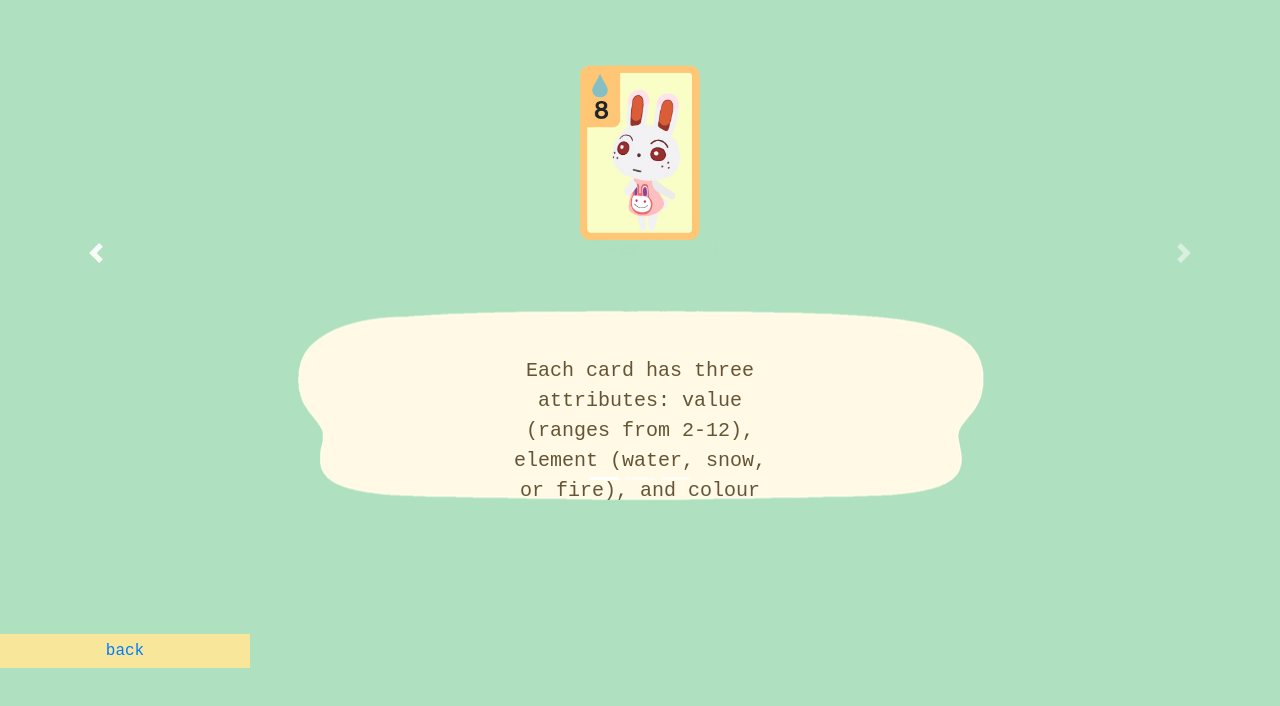
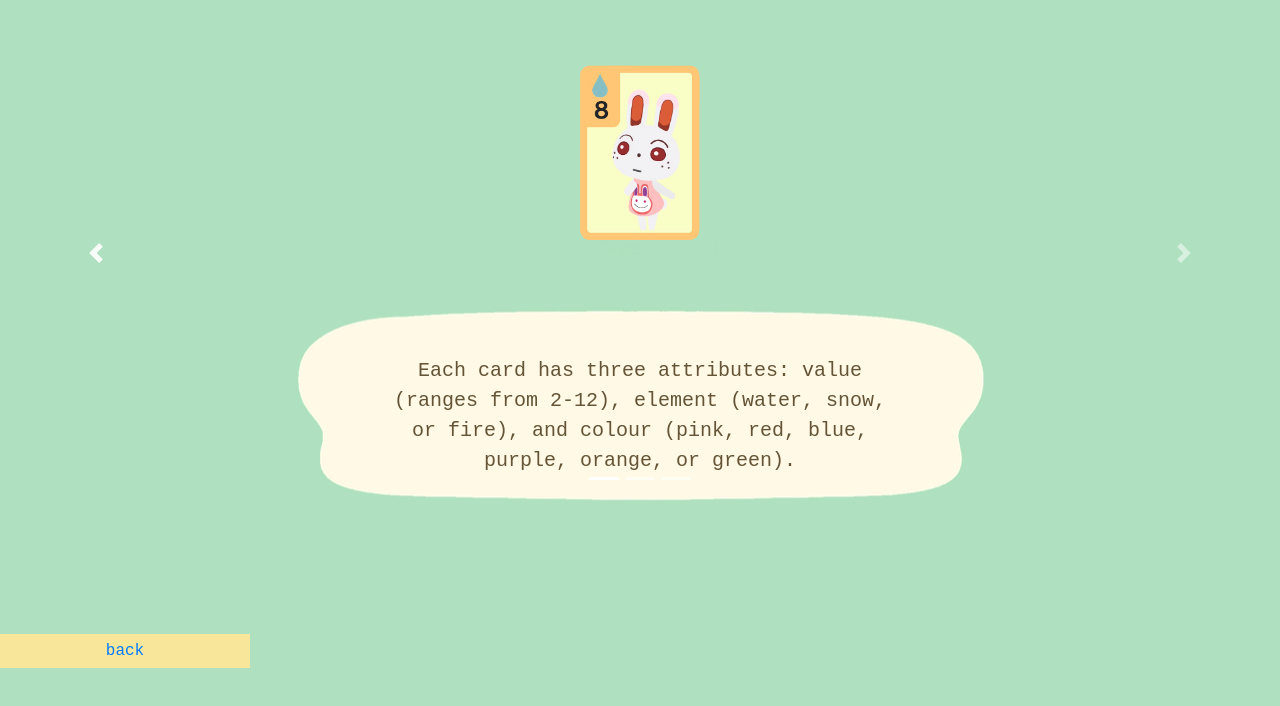
Before and after one commit to wendy-guo/card-jitsu, a React (Create React App) app in the folder client/: page / in a window 1280 px wide. Both pictures are taken after a click on the button "how to play". Shown: the top 706 px of the page. Built offline with nearby package versions, Linux system fonts and the light colour scheme; a web font is replaced by a local one.

Commit message:
adjusted padding for dialogue

```diff
--- a/client/src/components/HowToPlay/style.css
+++ b/client/src/components/HowToPlay/style.css
@@ -7,7 +7,7 @@
   height: 100%;
   background: center no-repeat;
   text-align: center;
-  padding: 50px 500px;
+  padding: 50px 30%;
   font-size: 20px;
   color: rgb(101, 84, 53);
 }
```
